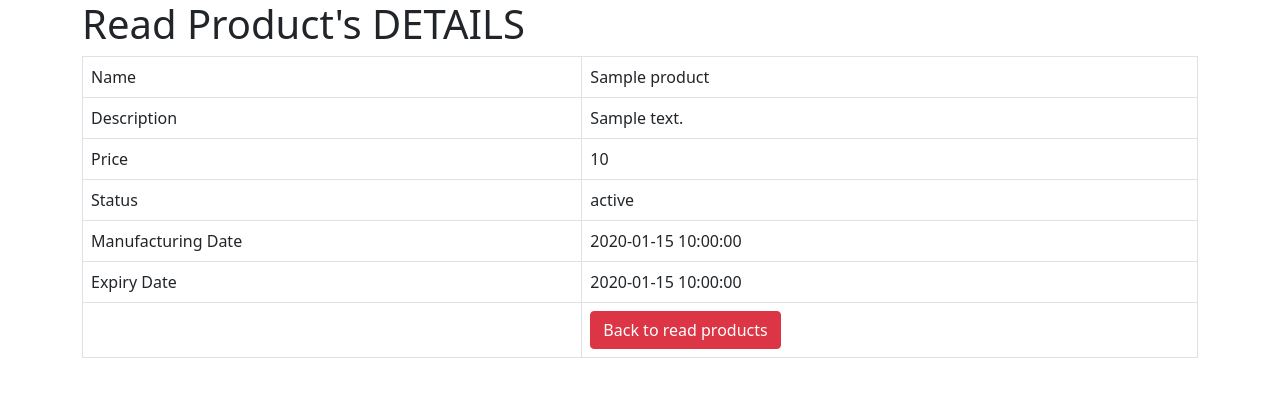
After one commit to KhiroIvan/KhiroIvan.github.io, a PHP site: page /Project/product_read_one.php?id=1 in a window 1280 px wide. The commit adds this page. Shown: the top 397 px of the page. Run offline with PHP 8.4, Linux system fonts and the light colour scheme; tables that the repository leaves empty or names only in its code hold one stand-in row (values such as "Sample post").

Commit message:
Done and sorted

```diff
--- a/Project/config/database.php
+++ b/Project/config/database.php
@@ -8,11 +8,11 @@ $password = ")CCtN1*zV2dMuehp";
 try {
     $con = new PDO("mysql:host={$host};dbname={$db_name}", $username, $password);
     $con->setAttribute(PDO::ATTR_ERRMODE, PDO::ERRMODE_EXCEPTION);
-    echo "Connected successfully";
+
 }
 
 // show error
 catch(PDOException $exception){
-    echo "Connection error: ".$exception->getMessage();
+    $exception->getMessage();
 }
 ?>
--- a/Project/product_create.php
+++ b/Project/product_create.php
@@ -188,8 +188,8 @@ function validateDate($date, $format = 'Y-n-d')
                 <tr>
                     <td>Status</td>
                     <td>
-                        <input type="radio" name='status' value="available"><label for="html">Available</label>&nbsp;
-                        <input type="radio" name='status' value="non_available"><label for="html">Non Available</label>
+                        <input type="radio" name='status' value="Available"><label for="html">Available</label>&nbsp;
+                        <input type="radio" name='status' value="Non_available"><label for="html">Non Available</label>
                     </td>
                 </tr>
                 <tr>
--- a/Project/product.read.php
+++ b/Project/product_read.php
@@ -30,7 +30,7 @@
         $num = $stmt->rowCount();
 
         // link to create record form
-        echo "<a href='create.php' class='btn btn-primary m-b-1em'>Create New Product</a>";
+        echo "<a href='product_create.php' class='btn btn-primary m-b-1em'>Create New Product</a>";
 
         //check if more than 0 record found
         if ($num > 0) {
@@ -61,7 +61,7 @@
                 echo "<td>{$price}</td>";
                 echo "<td>";
                 // read one record
-                echo "<a href='read_one.php?id={$id}' class='btn btn-info m-r-1em'>Read</a>";
+                echo "<a href='product_read_one.php?id={$id}' class='btn btn-info m-r-1em'>Read</a>";
 
                 // we will use this links on next part of this post
                 echo "<a href='update.php?id={$id}' class='btn btn-primary m-r-1em'>Edit</a>";
--- /dev/null
+++ b/Project/product_read_one.php
@@ -0,0 +1,94 @@
+<!DOCTYPE HTML>
+<html>
+
+<head>
+    <title>PDO - Read One Record - PHP CRUD Tutorial</title>
+    <!-- Latest compiled and minified Bootstrap CSS -->
+    <!-- Bootstrap CSS -->
+    <link href="https://cdn.jsdelivr.net/npm/bootstrap@5.1.3/dist/css/bootstrap.min.css" rel="stylesheet" integrity="sha384-1BmE4kWBq78iYhFldvKuhfTAU6auU8tT94WrHftjDbrCEXSU1oBoqyl2QvZ6jIW3" crossorigin="anonymous">
+</head>
+
+<body>
+
+    <!-- container -->
+    <div class="container">
+        <div class="page-header">
+            <h1>Read Product's DETAILS</h1>
+        </div>
+
+        <!-- PHP read one record will be here -->
+
+        <?php
+        // get passed parameter value, in this case, the record ID
+        // isset() is a PHP function used to verify if a value is there or not
+        $id = isset($_GET['id']) ? $_GET['id'] : die('ERROR: Record ID not found.');
+
+        //include database connection
+        include 'config/database.php';
+
+        // read current record's data
+        try {
+            // prepare select query
+            $query = "SELECT id, name, description, price, status, manu_date, expiry_date FROM products WHERE id = ? ";
+            $stmt = $con->prepare($query);
+
+            // this is the first question mark
+            $stmt->bindParam(1, $id);
+
+            // execute our query
+            $stmt->execute();
+
+            // store retrieved row to a variable
+            $row = $stmt->fetch(PDO::FETCH_ASSOC);
+
+            // values to fill up our form
+            extract($row);
+        }
+
+        // show error
+        catch (PDOException $exception) {
+            die('ERROR: ' . $exception->getMessage());
+        }
+        ?>
+
+        <!-- HTML read one record table will be here -->
+        <!--we have our html table here where the record will be displayed-->
+        <table class='table table-hover table-responsive table-bordered'>
+            <tr>
+                <td>Name</td>
+                <td><?php echo htmlspecialchars($name, ENT_QUOTES);  ?></td>
+            </tr>
+            <tr>
+                <td>Description</td>
+                <td><?php echo htmlspecialchars($description, ENT_QUOTES);  ?></td>
+            </tr>
+            <tr>
+                <td>Price</td>
+                <td><?php echo htmlspecialchars($price, ENT_QUOTES);  ?></td>
+            </tr>
+
+            <tr>
+                <td>Status</td>
+                <td><?php echo htmlspecialchars($status, ENT_QUOTES);  ?></td>
+            </tr>
+            <tr>
+                <td>Manufacturing Date</td>
+                <td><?php echo htmlspecialchars($manu_date, ENT_QUOTES);  ?></td>
+            </tr>
+            <tr>
+                <td>Expiry Date</td>
+                <td><?php echo htmlspecialchars($expiry_date, ENT_QUOTES);  ?></td>
+            </tr>
+            <tr>
+                <td></td>
+                <td>
+                    <a href='index.php' class='btn btn-danger'>Back to read products</a>
+                </td>
+            </tr>
+        </table>
+
+    </div> <!-- end .container -->
+
+</body>
+
+</html>
```
